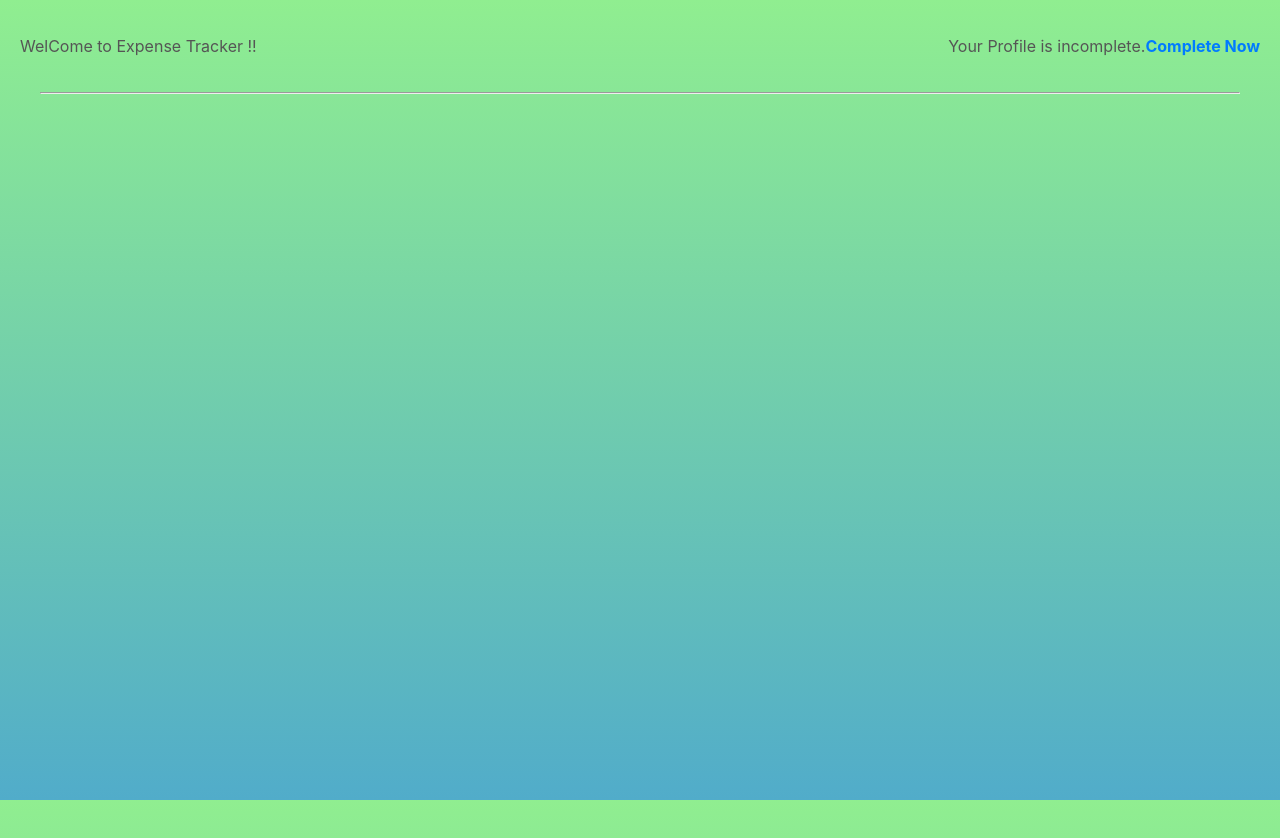
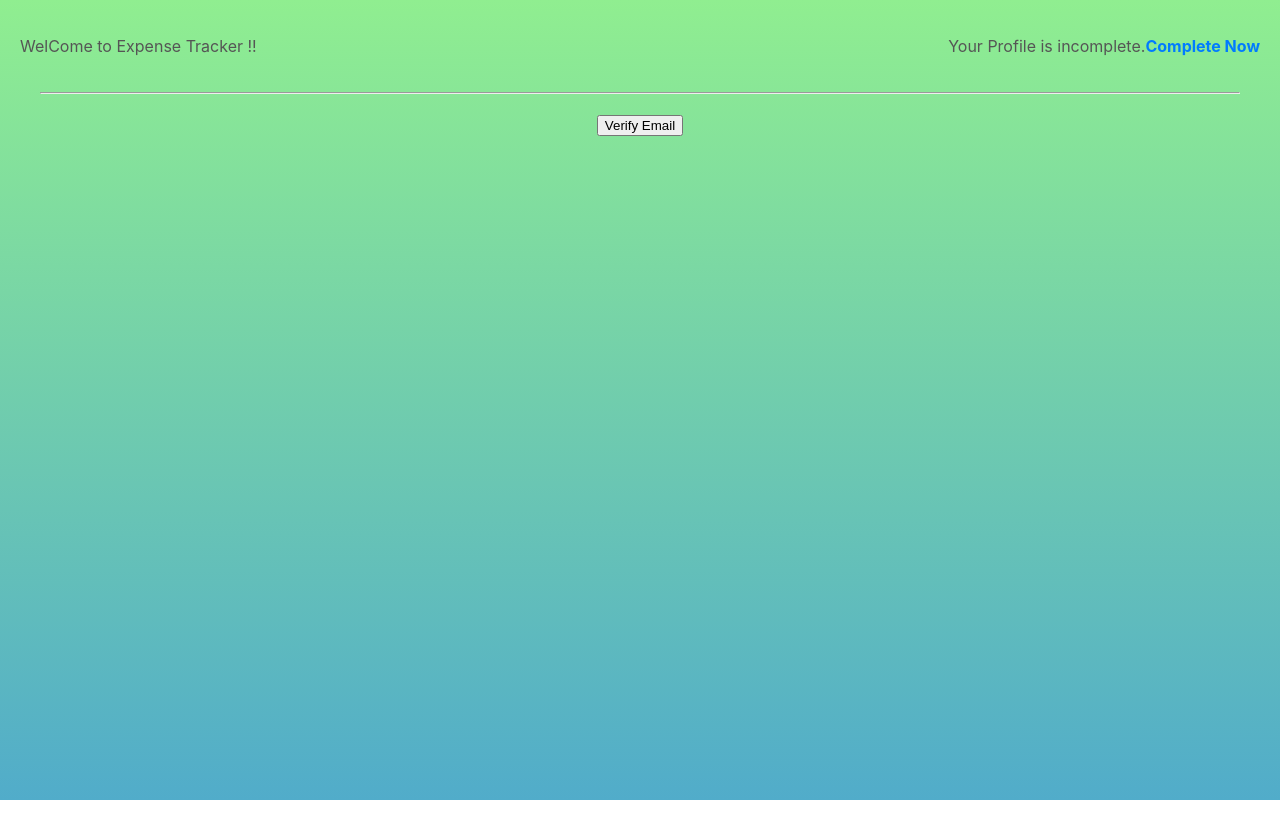
Before and after one commit to itzrahul2405/Expense-Tracker-React, a React (Create React App) app: page /homePage in a window 1280 px wide. After the commit the page ends 800 px from the top, so only its background shows below. Built offline with nearby package versions, Linux system fonts and the light colour scheme.

Commit message:
email verification

```diff
--- a/src/components/HomePage.js
+++ b/src/components/HomePage.js
@@ -3,6 +3,25 @@ import React from "react";
 import { NavLink } from "react-router-dom";
 
 const HomePage = () => {
+
+  const verifyEmailHandler = async() => {
+    try{
+      const resp = await fetch('https://identitytoolkit.googleapis.com/v1/accounts:sendOobCode?key=AIzaSyAuVAC3jcFhmukTcZotAQrrHnfVzSuM0O4',{
+        method: 'POST',
+        body: JSON.stringify({requestType: "VERIFY_EMAIL", idToken: localStorage.getItem('token')}),
+        headers: {'Content-Type': 'application/json'}
+      })
+      if(!resp.ok){
+        throw new Error('Email Verification Failed!')
+      }
+      const data = await resp.json()
+      console.log(data)
+    }
+    catch(error){
+      console.log(error.message)
+    }
+  }
+
   return (
     <div className={classes.container}>
       <div className={classes.upper_container}>
@@ -12,6 +31,9 @@ const HomePage = () => {
         </p>
       </div>
         <hr />
+      <div>
+        <button onClick={verifyEmailHandler}>Verify Email</button>
+      </div>
     </div>
   );
 };
--- a/src/components/HomePage.module.css
+++ b/src/components/HomePage.module.css
@@ -1,11 +1,7 @@
 /* HomePage.module.css */
 
 .container {
-    /* display: flex;
-    align-items: flex-start;
-    justify-content: space-between;  */
-    height: 100vh;
-    padding: 20px; /* Optional padding for better spacing */
+    padding: 20px;
   }
 
   .upper_container {
```
